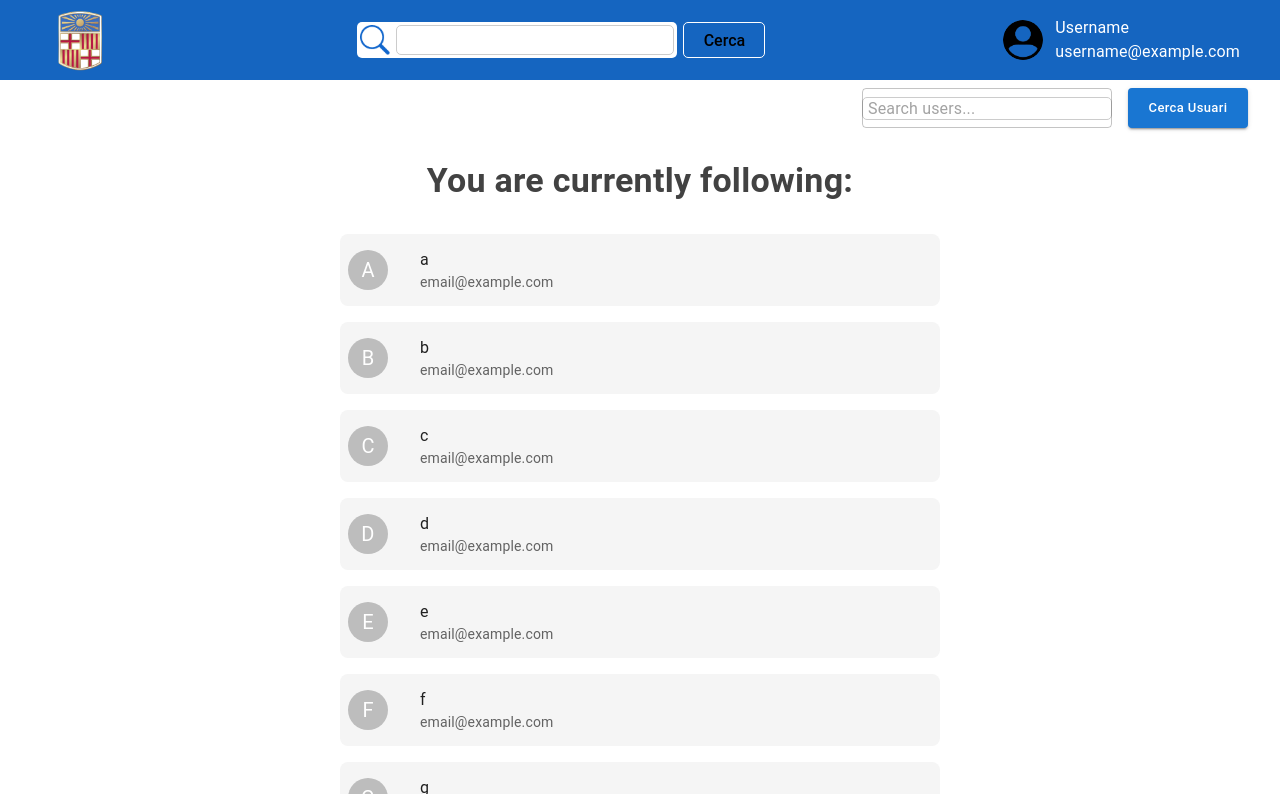
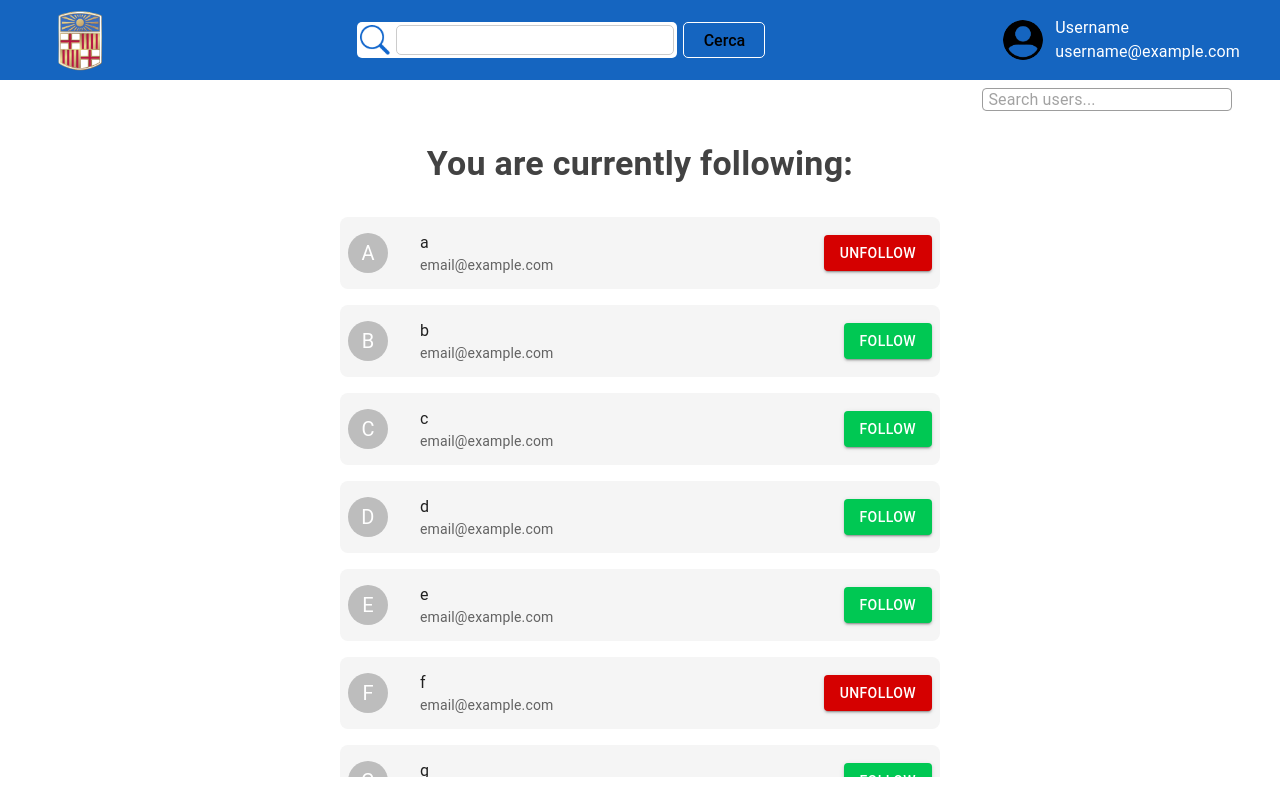
Before and after one commit to UB-ES-2024-C2/UB_Reads, a React (Vite) app in the folder UBReads_frontend/: page /following in a window 1280 px wide. Built offline with nearby package versions, Linux system fonts and the light colour scheme; no server answers; sample sign-in values are in the browser's storage.

Commit message:
Working frontend dummy

```diff
--- /dev/null
+++ b/UBReads_frontend/src/components/cards/userCard.jsx
@@ -0,0 +1,78 @@
+import React from "react";
+import { grey, red, green } from "@mui/material/colors";
+import { Avatar, Button, ListItem, ListItemAvatar, ListItemText, Typography} from "@mui/material";
+
+const UserCard = ({ user }) => {
+  const getButton = (following) => {
+    if (following) {
+      return (
+        <Button
+          variant="contained"
+          sx={{ backgroundColor: red["A700"], color: "white" }}
+        >
+          Unfollow
+        </Button>
+      );
+    }
+    return (
+      <Button
+        variant="contained"
+        sx={{ backgroundColor: green["A700"], color: "white" }}
+      >
+        Follow
+      </Button>
+    );
+  };
+
+  if (user === null) {
+    return (
+      <ListItem
+        key={0}
+        sx={{
+          display: "flex",
+          flexDirection: "row", // Ensure avatar and text are in a row
+          alignItems: "center", // Align items vertically in the center
+          width: "100%", // Take full width of the container
+          padding: 1, // Add padding to the list item
+          backgroundColor: grey[100], // Optional: Add slight background for each item
+          borderRadius: 2, // Add rounded corners
+        }}
+      >
+        <ListItemText
+          primary={
+            <Typography style={{ color: red["A700"] }}>
+              User not found
+            </Typography>
+          }
+          sx={{ marginLeft: 2 }} // Add spacing between avatar and text
+        />
+      </ListItem>
+    );
+  }
+  return (
+    <ListItem
+      key={user.id}
+      sx={{
+        display: "flex",
+        flexDirection: "row", // Ensure avatar and text are in a row
+        alignItems: "center", // Align items vertically in the center
+        width: "100%", // Take full width of the container
+        padding: 1, // Add padding to the list item
+        backgroundColor: grey[100], // Optional: Add slight background for each item
+        borderRadius: 2, // Add rounded corners
+      }}
+    >
+      <ListItemAvatar>
+        <Avatar>{user.username.charAt(0).toUpperCase()}</Avatar>
+      </ListItemAvatar>
+      <ListItemText
+        primary={user.username}
+        secondary={user.email}
+        sx={{ marginLeft: 2 }} // Add spacing between avatar and text
+      />
+      {getButton(user.following)}
+    </ListItem>
+  );
+};
+
+export default UserCard;
--- a/UBReads_frontend/src/components/views/userList.jsx
+++ b/UBReads_frontend/src/components/views/userList.jsx
@@ -1,7 +1,6 @@
 import React from "react";
-import { ListItem, ListItemAvatar, ListItemText, Avatar } from "@mui/material";
 import Box from "@mui/material/Box";
-import {grey} from "@mui/material/colors";
+import UserCard from "../cards/userCard";
 
 const UserList = ({ users }) => {
   return (
@@ -9,31 +8,11 @@ const UserList = ({ users }) => {
       sx={{
         display: "flex",
         flexDirection: "column",
-        gap: 2, // Adds spacing between list items
+        gap: 2,
       }}
     >
       {users.map((user) => (
-        <ListItem
-          key={user.id}
-          sx={{
-            display: "flex",
-            flexDirection: "row", // Ensure avatar and text are in a row
-            alignItems: "center", // Align items vertically in the center
-            width: "100%", // Take full width of the container
-            padding: 1, // Add padding to the list item
-            backgroundColor: grey[100], // Optional: Add slight background for each item
-            borderRadius: 2, // Add rounded corners
-          }}
-        >
-          <ListItemAvatar>
-            <Avatar>{user.username.charAt(0).toUpperCase()}</Avatar>
-          </ListItemAvatar>
-          <ListItemText
-            primary={user.username}
-            secondary={user.email}
-            sx={{ marginLeft: 2 }} // Add spacing between avatar and text
-          />
-        </ListItem>
+        <UserCard user={user}></UserCard>
       ))}
     </Box>
   );
--- a/UBReads_frontend/src/followingList.jsx
+++ b/UBReads_frontend/src/followingList.jsx
@@ -3,22 +3,31 @@ import { Container } from "@mui/system";
 import React, { useState } from "react";
 import UserList from "./components/views/userList";
 import { grey } from "@mui/material/colors";
-import {Box, TextField, Button, Typography} from '@mui/material';
+import { Typography, TextField } from "@mui/material";
+import Box from "@mui/material/Box";
+import UserCard from "./components/cards/userCard";
 
 export const FollowingList = () => {
-
   const getFollowing = () => {
-    // TODO
-
     return Array.from({ length: 15 }, (_, x) => ({
       id: x,
       username: String.fromCharCode(x + 97),
       email: "email@example.com",
+      following: Math.random() < 0.5,
     }));
   };
 
   const allFollowing = getFollowing();
   const [searchTerm, setSearchTerm] = useState("");
+  const [filteredUser, setFilteredUser] = useState(null);
+
+  const handleSearch = (term) => {
+    setSearchTerm(term);
+    const user = allFollowing.find((u) =>
+      u.username.toLowerCase().includes(term.toLowerCase())
+    );
+    setFilteredUser(user || null); // Null if no match found
+  };
 
   return (
     <Container
@@ -37,42 +46,45 @@ export const FollowingList = () => {
       <Box
         sx={{
           mt: 1,
-        display: 'flex',
-        justifyContent: 'flex-end',
-        paddingRight: '2rem',
+          display: "flex",
+          justifyContent: "flex-end",
+          paddingRight: "2rem",
+          position: "relative",
         }}
       >
         <TextField
           variant="outlined"
           placeholder="Search users..."
           value={searchTerm}
-        onChange={(e) => setSearchTerm(e.target.value)}
+          onChange={(e) => handleSearch(e.target.value)}
           size="small"
           sx={{
-          width: '250px',
-          marginRight: '1rem',
-          '& .MuiOutlinedInput-root': {
-            height: '40px',
-          },
+            width: "20%",
+            marginRight: "1rem",
           }}
         />
-      <Button
-        type="submit"
-        variant="contained"
-        color="primary"
-        size="small"
+
+        {/* Dropdown with UserCard */}
+        {searchTerm && (
+          <Box
             sx={{
-          textTransform: 'none',
-          height: '40px',
-          minWidth: '120px',
+              position: "absolute",
+              marginRight: '1rem',
+              top: "50px",
+              width: "20%",
+              backgroundColor: "white",
+              boxShadow: "0px 4px 6px rgba(0, 0, 0, 0.1)",
+              borderRadius: "8px",
+              zIndex: 10,
             }}
           >
-        Cerca Usuari
-      </Button>
+            <UserCard user={filteredUser} />
+          </Box>
+        )}
       </Box>
 
       {/* Title centered */}
-      <Box sx={{mt: 4, flexShrink: 0}}>
+      <Box sx={{ mt: 4, flexShrink: 0 }}>
         <Typography
           variant="h4"
           align="center"
```
Lines whose indentation alone changed are shown as unchanged.
